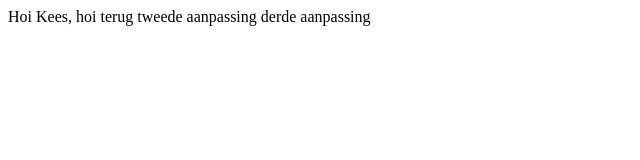
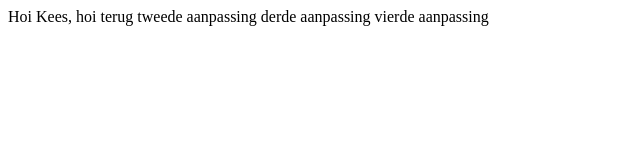
Before and after one commit to cornelisdemooij/FrontendMetKees, a plain HTML site: page index.html in a window 1280 px wide. Shown: the whole page, without its empty margins (0-640 px from the left). Drawn offline with Linux system fonts and the light colour scheme; no server answers.

Commit message:
vierde aanpassing

```diff
--- a/index.html
+++ b/index.html
@@ -7,5 +7,6 @@
     Hoi Kees, hoi terug
     tweede aanpassing
     derde aanpassing
+    vierde aanpassing
   </body>
 </html>
```
